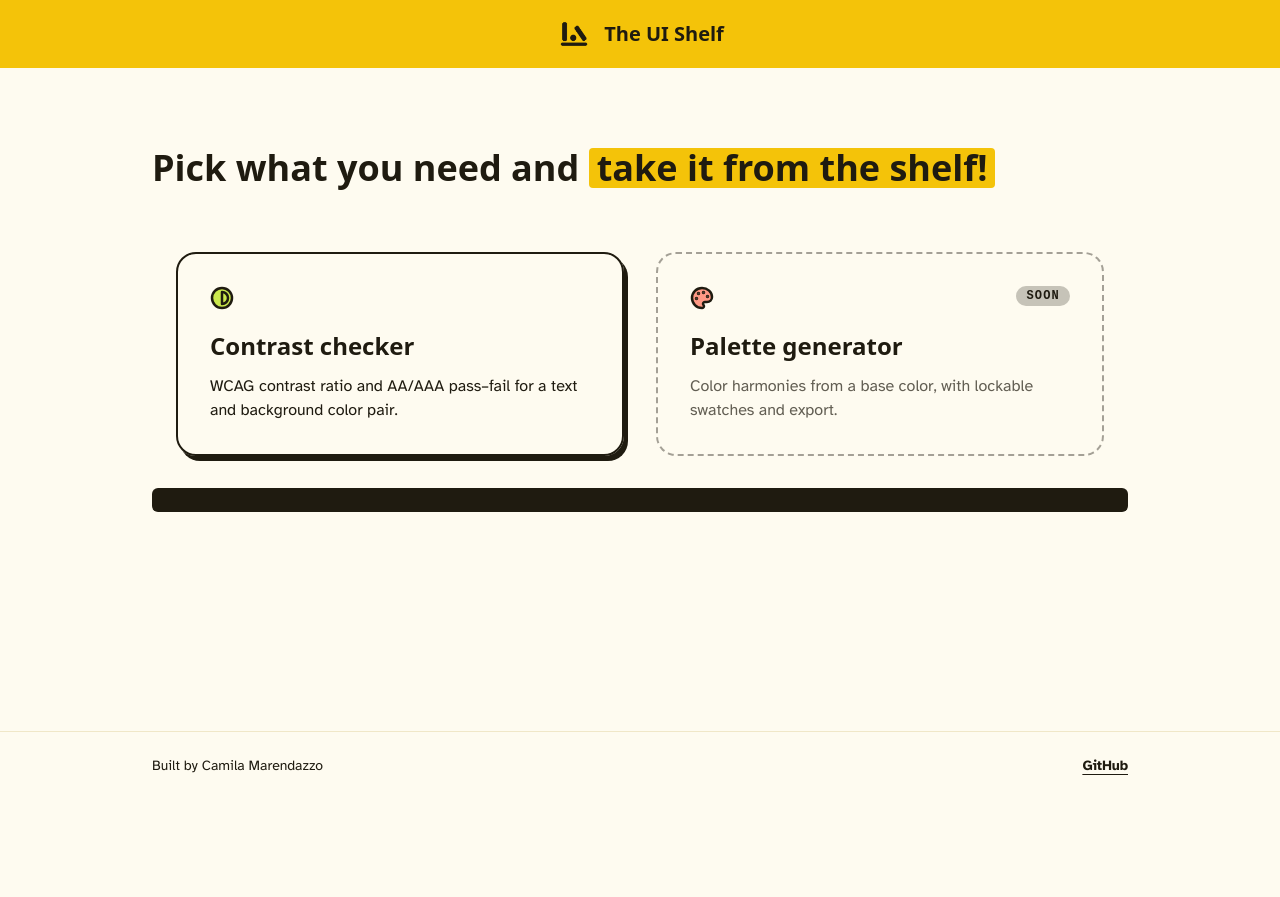
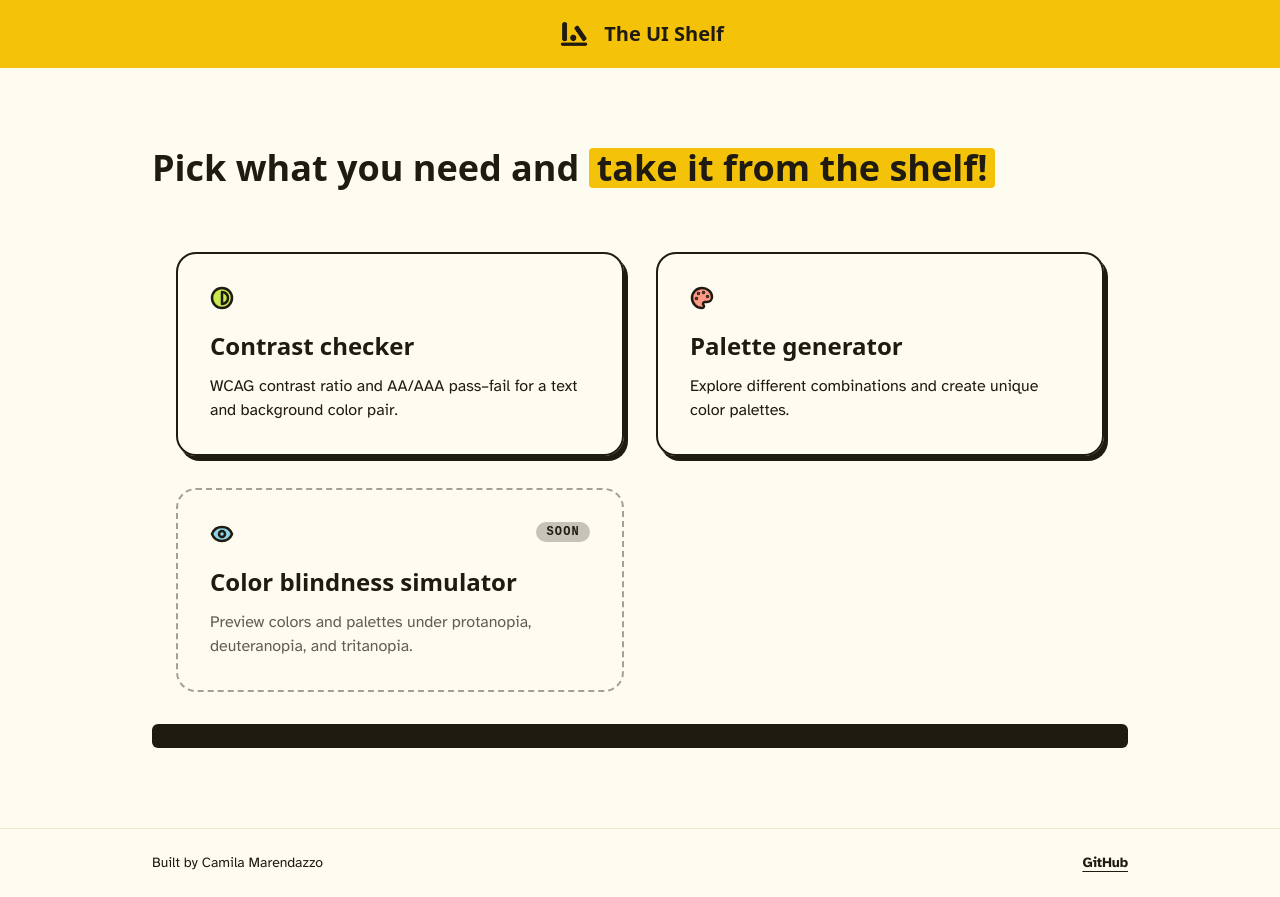
Before and after one commit to camilamarendazzo/ui-shelf, a React (Vite) app: page / in a window 1280 px wide. Before the commit the page ends 800 px from the top, so only its background shows below. Built offline with nearby package versions, Linux system fonts and the light colour scheme.

Commit message:
feat: put the palette generator on the shelf

```diff
--- a/src/data/tools.ts
+++ b/src/data/tools.ts
@@ -1,4 +1,4 @@
-import { Contrast, Palette } from "lucide-react";
+import { Contrast, Eye, Palette } from "lucide-react";
 import type { LucideIcon } from "lucide-react";
 
 export interface Tool {
@@ -22,9 +22,17 @@ export const tools: Tool[] = [
   {
     name: "Palette generator",
     description:
-      "Color harmonies from a base color, with lockable swatches and export.",
+      "Explore different combinations and create unique color palettes.",
     color: "#FF9985",
     icon: Palette,
+    route: "/palette-generator",
+  },
+  {
+    name: "Color blindness simulator",
+    description:
+      "Preview colors and palettes under protanopia, deuteranopia, and tritanopia.",
+    color: "#8FD3E8",
+    icon: Eye,
     comingSoon: true,
   },
 ];
```
